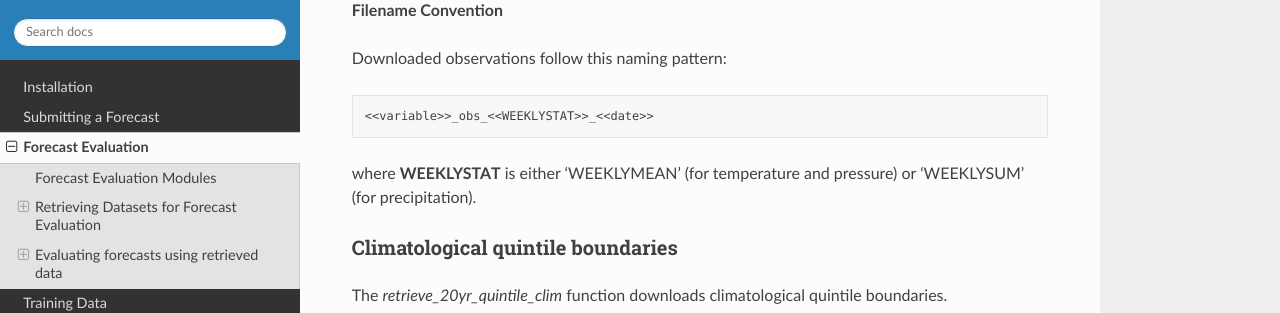
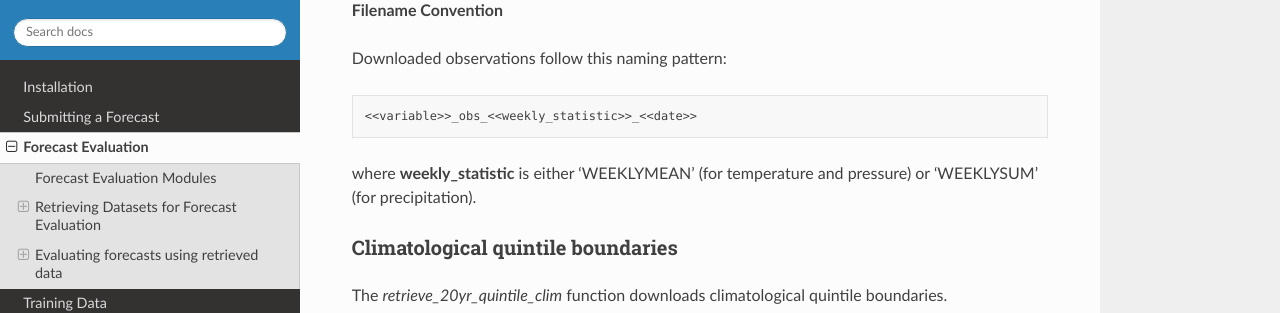
Before and after one commit to joshuatalib/AI_weather_quest, a Sphinx documentation site: the page built from docs/source/forecast_evaluation.rst, in a window 1280 px wide and 900 px high, scrolled down 1612 px. Shown: the part 151-464 px from the top of the window. Built offline with Sphinx 7.4.7 and the Read the Docs theme 3.1.0, drawn with Linux system fonts in a browser that asks for light colours; pages that are not in the unit, such as notebooks, are missing from menus.

Commit message:
Update forecast_evaluation.rst

```diff
--- a/docs/source/forecast_evaluation.rst
+++ b/docs/source/forecast_evaluation.rst
@@ -63,9 +63,9 @@ Downloaded observations follow this naming pattern:
 
 .. code-block:: bash
 
-   <<variable>>_obs_<<WEEKLYSTAT>>_<<date>>
+   <<variable>>_obs_<<weekly_statistic>>_<<date>>
 
-where **WEEKLYSTAT** is either 'WEEKLYMEAN' (for temperature and pressure) or 'WEEKLYSUM' (for precipitation).
+where **weekly_statistic** is either 'WEEKLYMEAN' (for temperature and pressure) or 'WEEKLYSUM' (for precipitation).
 
 Climatological quintile boundaries
 ^^^^^^^^^^^^^^^^^^^^^^^^
```
